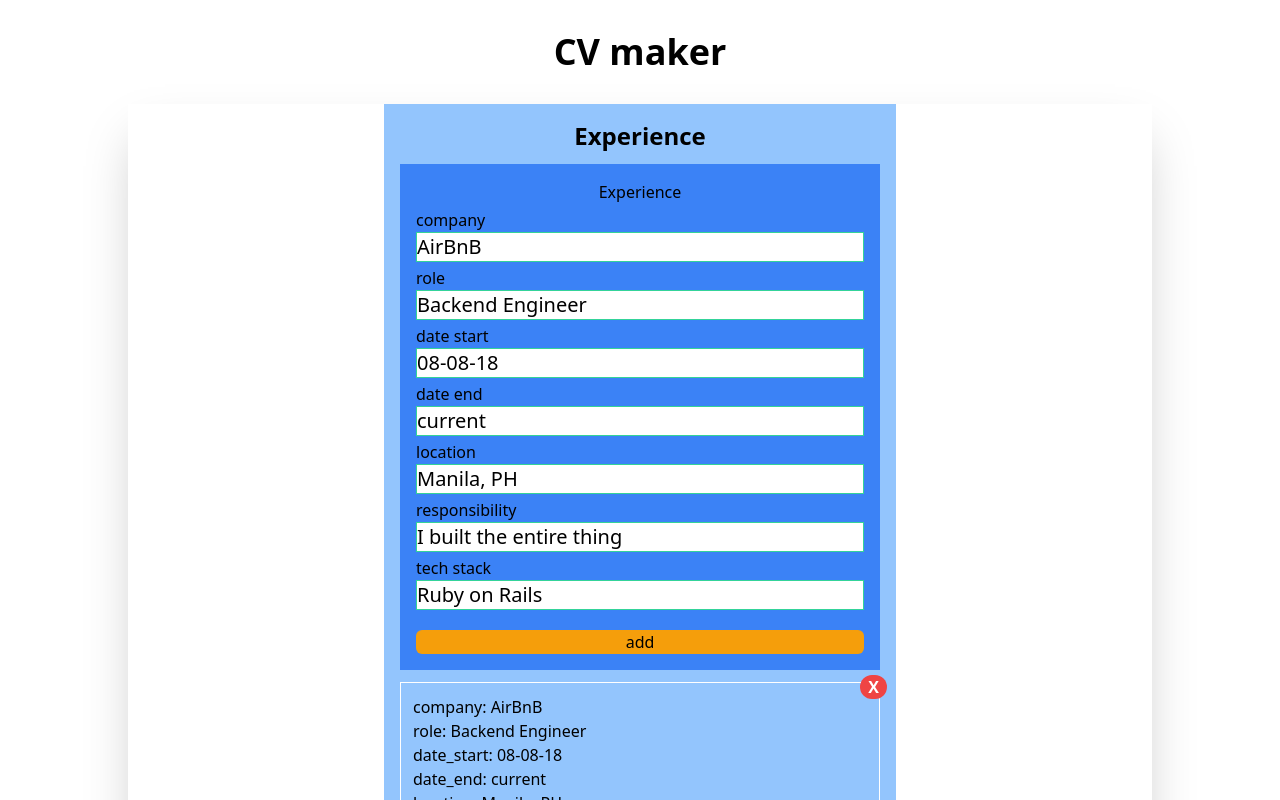
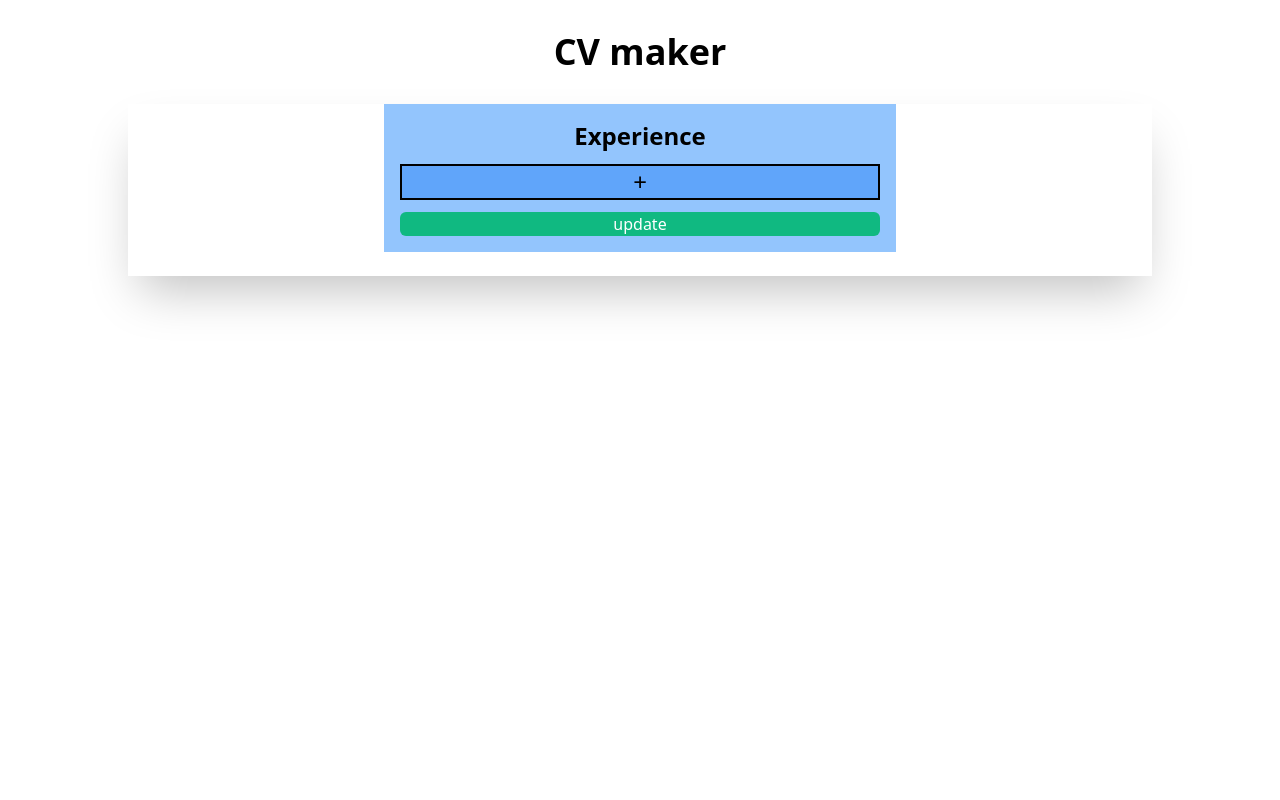
Before and after one commit to superspike7/cv-maker, a React (Create React App) app: page / in a window 1280 px wide. Shown: the top 800 px of the page. Built offline with nearby package versions, Linux system fonts and the light colour scheme.

Commit message:
feature: toggle experience form

```diff
--- a/src/components/Experience.js
+++ b/src/components/Experience.js
@@ -2,27 +2,25 @@ import { useState } from "react";
 import ExperienceForm from "./ExperienceForm";
 
 function Experience(props) {
-  const [experiences, setExperiences] = useState([
-    {
-      company: "AirBnB",
-      role: "Backend Engineer",
-      date_start: "08-08-18",
-      date_end: "current",
-      location: "Manila, PH",
-      responsibility: "I built the entire thing",
-      tech_stack: "Ruby on Rails",
-    },
-  ]);
+  const [experiences, setExperiences] = useState([]);
+
+  const [toggleForm, setToggleForm] = useState(false)
 
   function handleSubmit(event, data) {
     event.preventDefault();
     console.log(data);
     setExperiences([...experiences, data]);
+    handleToggleForm()
   }
 
   function handleRemove(event) {
     const index = event.target.value;
     setExperiences(experiences.filter(experience => experiences[index] !== experience))
+  }
+
+  function handleToggleForm(){
+    console.log(toggleForm)
+    setToggleForm(prevToggleForm => !prevToggleForm)
   }
 
   const experienceCards = experiences.map((exp, index) => {
@@ -48,14 +46,14 @@ function Experience(props) {
   return (
     <div className="p-4 w-1/2 mx-auto flex flex-col bg-blue-300 gap-3">
       <h1 className="text-2xl font-bold text-center">Experience</h1>
-      <ExperienceForm handleSubmit={handleSubmit} />
+      {toggleForm ? <ExperienceForm handleSubmit={handleSubmit} /> : ""}
       <div className="flex flex-col gap-4">
         {experienceCards}
-        <button className="bg-blue-400 border-2 border-black text-2xl ">
+        <button className="bg-blue-400 border-2 border-black text-2xl" onClick={handleToggleForm}>
           +
         </button>
       </div>
-      <button className="bg-green-500 text-white px-1 rounded-md">
+      <button className="bg-green-500 text-white px-1 rounded-md" >
         update
       </button>
     </div>
```
